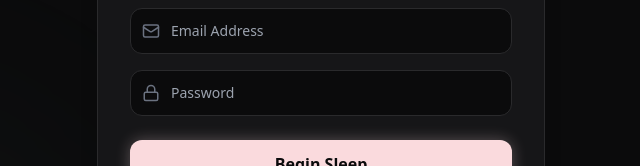
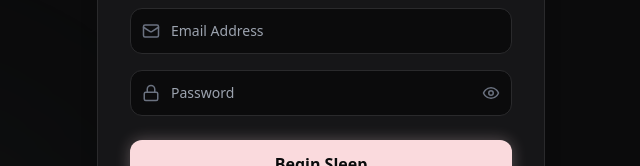
Before and after one commit to Kulik-Labs-Development/Eepy-Host, a Next.js app in the folder frontend/: page /signup in a window 1280 px wide. Shown: the part 410-576 px from the top of the page, without its empty margins (319-959 px from the left). Built offline with nearby package versions, Linux system fonts and the light colour scheme.

Commit message:
Fix Bcrypt 72-byte limit and add password visibility toggle

```diff
--- a/frontend/app/login/page.tsx
+++ b/frontend/app/login/page.tsx
@@ -2,7 +2,7 @@
 
 import React, { useState } from 'react';
 import Link from 'next/link';
-import { Moon, Lock, User, Loader2 } from 'lucide-react';
+import { Moon, Lock, User, Loader2, Eye, EyeOff } from 'lucide-react';
 import { useAuth } from '@/context/AuthContext';
 import { getApiUrl } from '@/lib/api';
 
@@ -10,6 +10,7 @@
   const [formData, setFormData] = useState({ username: '', password: '' });
   const [isLoading, setIsLoading] = useState(false);
   const [error, setError] = useState('');
+  const [showPassword, setShowPassword] = useState(false);
   const { login } = useAuth();
 
   const handleLogin = async (e: React.FormEvent) => {
@@ -77,12 +78,19 @@
             <div className="relative">
               <Lock size={18} className="absolute left-3 top-1/2 -translate-y-1/2 text-gray-500" />
               <input
-                type="password"
+                type={showPassword ? "text" : "password"}
                 placeholder="Password"
                 required
-                className="w-full pl-10 pr-4 py-3 bg-void border border-void-border rounded-xl focus:outline-none focus:border-eepy-lavender transition-colors font-console text-sm"
+                className="w-full pl-10 pr-12 py-3 bg-void border border-void-border rounded-xl focus:outline-none focus:border-eepy-lavender transition-colors font-console text-sm"
                 onChange={(e) => setFormData({...formData, password: e.target.value})}
               />
+              <button
+                type="button"
+                onClick={() => setShowPassword(!showPassword)}
+                className="absolute right-3 top-1/2 -translate-y-1/2 text-gray-500 hover:text-eepy-lavender transition-colors"
+              >
+                {showPassword ? <EyeOff size={18} /> : <Eye size={18} />}
+              </button>
             </div>
           </div>
 
--- a/frontend/app/signup/page.tsx
+++ b/frontend/app/signup/page.tsx
@@ -2,13 +2,14 @@
 
 import React, { useState } from 'react';
 import Link from 'next/link';
-import { Moon, Lock, User, Mail, Loader2 } from 'lucide-react';
+import { Moon, Lock, User, Mail, Loader2, Eye, EyeOff } from 'lucide-react';
 import { getApiUrl } from '@/lib/api';
 
 export default function SignupPage() {
   const [formData, setFormData] = useState({ username: '', email: '', password: '' });
   const [isLoading, setIsLoading] = useState(false);
   const [error, setError] = useState('');
+  const [showPassword, setShowPassword] = useState(false);
 
   const handleSignup = async (e: React.FormEvent) => {
     e.preventDefault();
@@ -23,13 +24,10 @@
         body: JSON.stringify(formData),
       });
 
-      const data = await response.json();
-
       if (!response.ok) {
-        // FastAPI validation errors (422) return an array in 'detail'
+        const data = await response.json();
         if (Array.isArray(data.detail)) {
-          const firstError = data.detail[0];
-          throw new Error(firstError.msg || 'Validation failed');
+          throw new Error(data.detail[0].msg || 'Validation failed');
         }
         throw new Error(data.detail || 'Signup failed');
       }
@@ -90,12 +88,19 @@
             <div className="relative">
               <Lock size={18} className="absolute left-3 top-1/2 -translate-y-1/2 text-gray-500" />
               <input
-                type="password"
+                type={showPassword ? "text" : "password"}
                 placeholder="Password"
                 required
-                className="w-full pl-10 pr-4 py-3 bg-void border border-void-border rounded-xl focus:outline-none focus:border-eepy-peach transition-colors font-console text-sm"
+                className="w-full pl-10 pr-12 py-3 bg-void border border-void-border rounded-xl focus:outline-none focus:border-eepy-peach transition-colors font-console text-sm"
                 onChange={(e) => setFormData({...formData, password: e.target.value})}
               />
+              <button
+                type="button"
+                onClick={() => setShowPassword(!showPassword)}
+                className="absolute right-3 top-1/2 -translate-y-1/2 text-gray-500 hover:text-eepy-peach transition-colors"
+              >
+                {showPassword ? <EyeOff size={18} /> : <Eye size={18} />}
+              </button>
             </div>
           </div>
 
```
Also changed, not shown: 1 other file (tests, documents, lock files or other folders).
